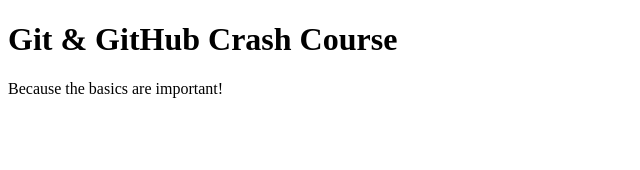
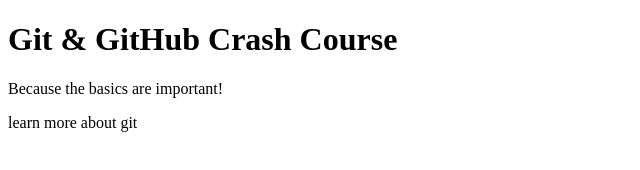
Before and after one commit to frankisavailable/github-crashcourse, a plain HTML site: page index.html in a window 1280 px wide. Shown: the whole page, without its empty margins (0-640 px from the left). Drawn offline with Linux system fonts and the light colour scheme.

Commit message:
added new paragraph

```diff
--- a/index.html
+++ b/index.html
@@ -9,5 +9,6 @@
   <body>
     <h1>Git & GitHub Crash Course</h1>
     <p>Because the basics are important!</p>
+    <p>learn more about git</p>
   </body>
 </html>
```
